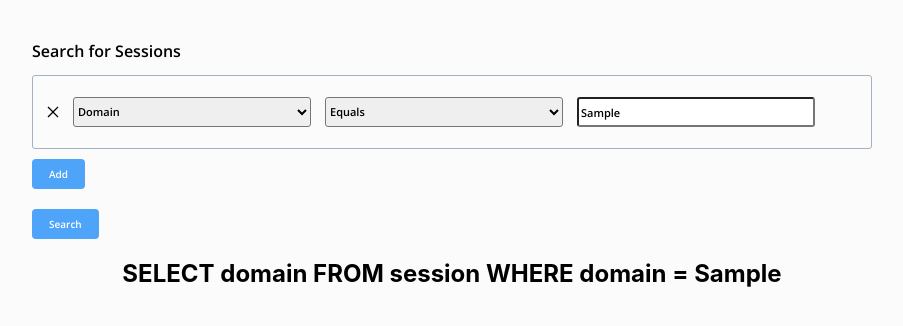
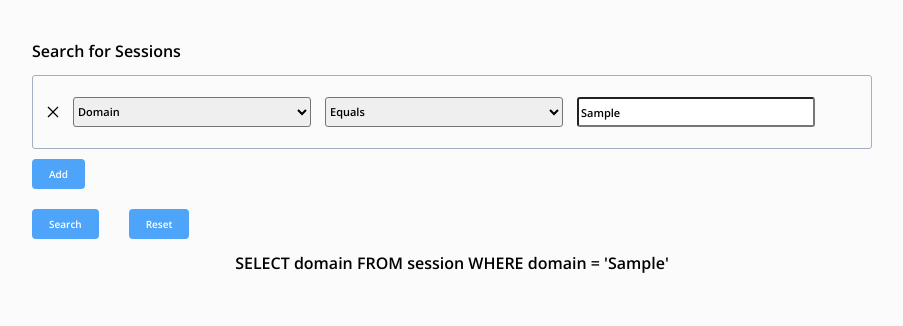
Before and after one commit to Andres9888/react_sql_query_generator, a React (Create React App) app: page / in a window 1280 px wide. Both pictures are taken after typing "Sample" into the empty fields and a click on the button "Search". Shown: the top 326 px of the page, without its empty margins (188-1091 px from the left). Built offline with nearby package versions, Linux system fonts and the light colour scheme.

Commit message:
fix single row removal

```diff
--- a/src/App.tsx
+++ b/src/App.tsx
@@ -14,32 +14,39 @@ const App = observer(() => {
   const [rows, setRows] = useState([
     <OptionsRow
       key={nanoid()}
-      rowIndex={0}
-      onRemove={useCallback(rowIndex => {
-        const newRows = [...rows];
-        newRows.splice(rowIndex, 1);
-        setRows(newRows);
-      }, [])}
+      rowId={nanoid()}
+      onRemove={rowId => {
+        if (rows.length > 1) {
+          setRows(prevRows => prevRows.filter(item => item.props.rowId !== rowId));
+        }
+      }}
     />,
   ]);
 
-  const onRemove = rowIndex => {
-    const newRows = rows.slice(0);
-
-    newRows.splice(rowIndex, 1);
-
-    setRows(newRows);
+  const onRemove = rowId => {
+    setRows(prevRows => prevRows.filter(item => item.props.rowId !== rowId));
   };
 
   const onGenerate = () => {
     const filtered = Object.entries(Store.options).filter(([_key, value]) => {
       return value.userInput;
     });
-    const options = filtered.map(column => (
-      <h2
-        key={nanoid()}
-      >{`SELECT ${column[0]} FROM session WHERE ${column[0]} ${column[1].operatorsSelected} ${column[1].userInput}`}</h2>
-    ));
+    const options = filtered.map(column => {
+      if (typeof column[1].userInput === 'string') {
+        return (
+          <SqlStatement
+            key={nanoid()}
+          >{`SELECT ${column[0]} FROM session WHERE ${column[0]} ${column[1].operatorsSelected} '${column[1].userInput}'`}</SqlStatement>
+        );
+      }
+
+      return (
+        <SqlStatement
+          key={nanoid()}
+        >{`SELECT ${column[0]} FROM session WHERE ${column[0]} ${column[1].operatorsSelected} ${column[1].userInput}`}</SqlStatement>
+      );
+    });
+
     setSql(options);
   };
 
@@ -47,7 +54,7 @@ const App = observer(() => {
     if (rows.length < Object.keys(Store.options).length) {
       setRows(prevRows => [
         ...prevRows,
-        <OptionsRow key={nanoid()} rowIndex={rows.length} onRemove={onRemove} />,
+        <OptionsRow key={nanoid()} rowId={nanoid()} onRemove={onRemove} />,
       ]);
     }
   }
@@ -59,9 +66,12 @@ const App = observer(() => {
         Add
       </AddButton>
       <br />
-      <SearchButton type="button" onClick={onGenerate}>
-        Search
-      </SearchButton>
+      <ButtonContainer>
+        <SearchButton type="button" onClick={onGenerate}>
+          Search
+        </SearchButton>
+        <ResetButton type="button">Reset</ResetButton>
+      </ButtonContainer>
       {sql}
     </Container>
   );
@@ -89,6 +99,13 @@ const Header = styled.h2`
   margin-top: 40px;
 `;
 
+const SqlStatement = styled.h2`
+  display: flex;
+  font-family: 'Open Sans', sans-serif;
+  font-size: 16px;
+  font-weight: 600;
+`;
+
 const AddButton = styled.button`
   align-self: start;
   background-color: #4da4f8;
@@ -103,7 +120,28 @@ const AddButton = styled.button`
   padding-right: 17px;
 `;
 
+const ButtonContainer = styled.div`
+  align-self: flex-start;
+  display: flex;
+  flex-direction: row;
+`;
+
 const SearchButton = styled.button`
+  align-self: start;
+  background-color: #4da4f8;
+  border: none;
+  border-radius: 4px;
+  color: white;
+  font-family: 'Open Sans', sans-serif;
+  font-size: 10px;
+  font-weight: 600;
+  height: 30px;
+  margin-right: 30px;
+  padding-left: 17px;
+  padding-right: 17px;
+`;
+
+const ResetButton = styled.button`
   align-self: start;
   background-color: #4da4f8;
   border: none;
--- a/src/features/OptionsRow/index.tsx
+++ b/src/features/OptionsRow/index.tsx
@@ -9,10 +9,10 @@ import styled from 'styled-components';
 import { StringOperatorsOptions, NumberOperatorsOptions } from './components';
 
 interface Props {
-  rowIndex: number;
-  onRemove: (index: number) => void;
+  rowId: string;
+  onRemove: (id: string) => void;
 }
-export const OptionsRow = ({ rowIndex, onRemove }: Props) => {
+export const OptionsRow = ({ rowId, onRemove }: Props) => {
   const Store = useContext(StoreContext);
 
   const [dropDown, setdropdown] = useState('domain');
@@ -86,7 +86,7 @@ export const OptionsRow = ({ rowIndex, onRemove }: Props) => {
         whileTap={{ scale: 0.98 }}
       >
         <RemoveWrapper>
-          <RemoveIcon onClick={() => onRemove(rowIndex)} />
+          <RemoveIcon onClick={() => onRemove(rowId)} />
         </RemoveWrapper>
         <Select id="options" name="options" value={dropDown} onChange={onSelectChange}>
           {Object.entries(Store.options).map(([key, property]) => (
--- a/src/stores/store.ts
+++ b/src/stores/store.ts
@@ -9,63 +9,63 @@ class Store {
       type: 'string',
       isSelected: false,
       operatorsSelected: '=',
-      userInput: null,
+      userInput: '',
     },
     user_email: {
       name: 'User Email',
       type: 'string',
       isSelected: false,
       operatorsSelected: '=',
-      userInput: null,
+      userInput: '',
     },
     screen_width: {
       name: 'Screen Width',
       type: 'number',
       isSelected: false,
       operatorsSelected: '=',
-      userInput: null,
+      userInput: '',
     },
     screen_height: {
       name: 'Screen Height',
       type: 'number',
       isSelected: false,
       operatorsSelected: '=',
-      userInput: null,
+      userInput: '',
     },
     visits: {
       name: '# of Visits',
       type: 'number',
       isSelected: false,
       operatorsSelected: '=',
-      userInput: null,
+      userInput: '',
     },
     first_name: {
       name: 'First Name',
       type: 'string',
       isSelected: false,
       operatorsSelected: '=',
-      userInput: null,
+      userInput: '',
     },
     last_name: {
       name: 'Last Name',
       type: 'string',
       isSelected: false,
       operatorsSelected: '=',
-      userInput: null,
+      userInput: '',
     },
     page_response: {
       name: 'Page Response time (ms)',
       type: 'number',
       isSelected: false,
       operatorsSelected: '=',
-      userInput: null,
+      userInput: '',
     },
     path: {
       name: 'Page Path',
       type: 'string',
       isSelected: false,
       operatorsSelected: '=',
-      userInput: null,
+      userInput: '',
     },
   };
 }
```
